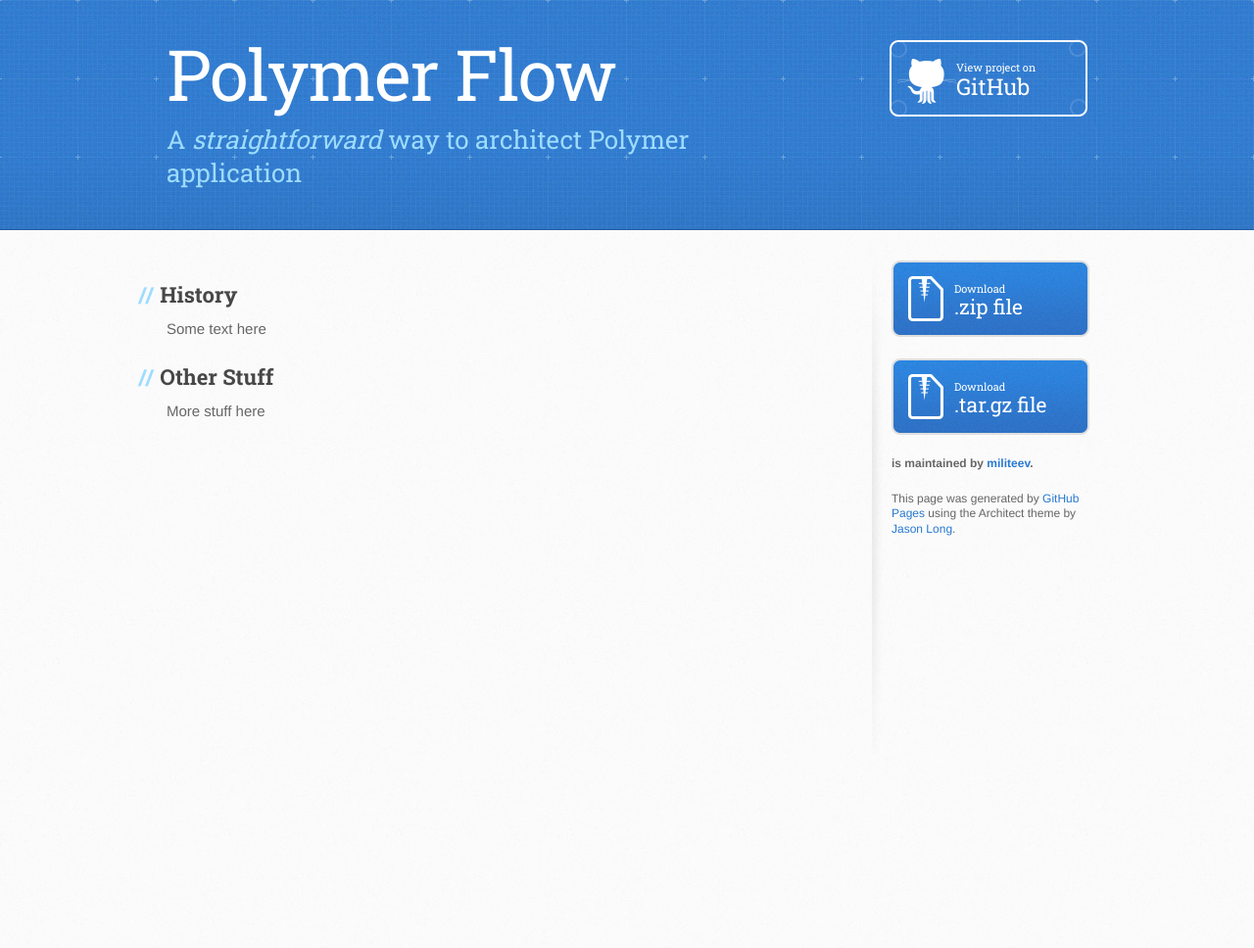
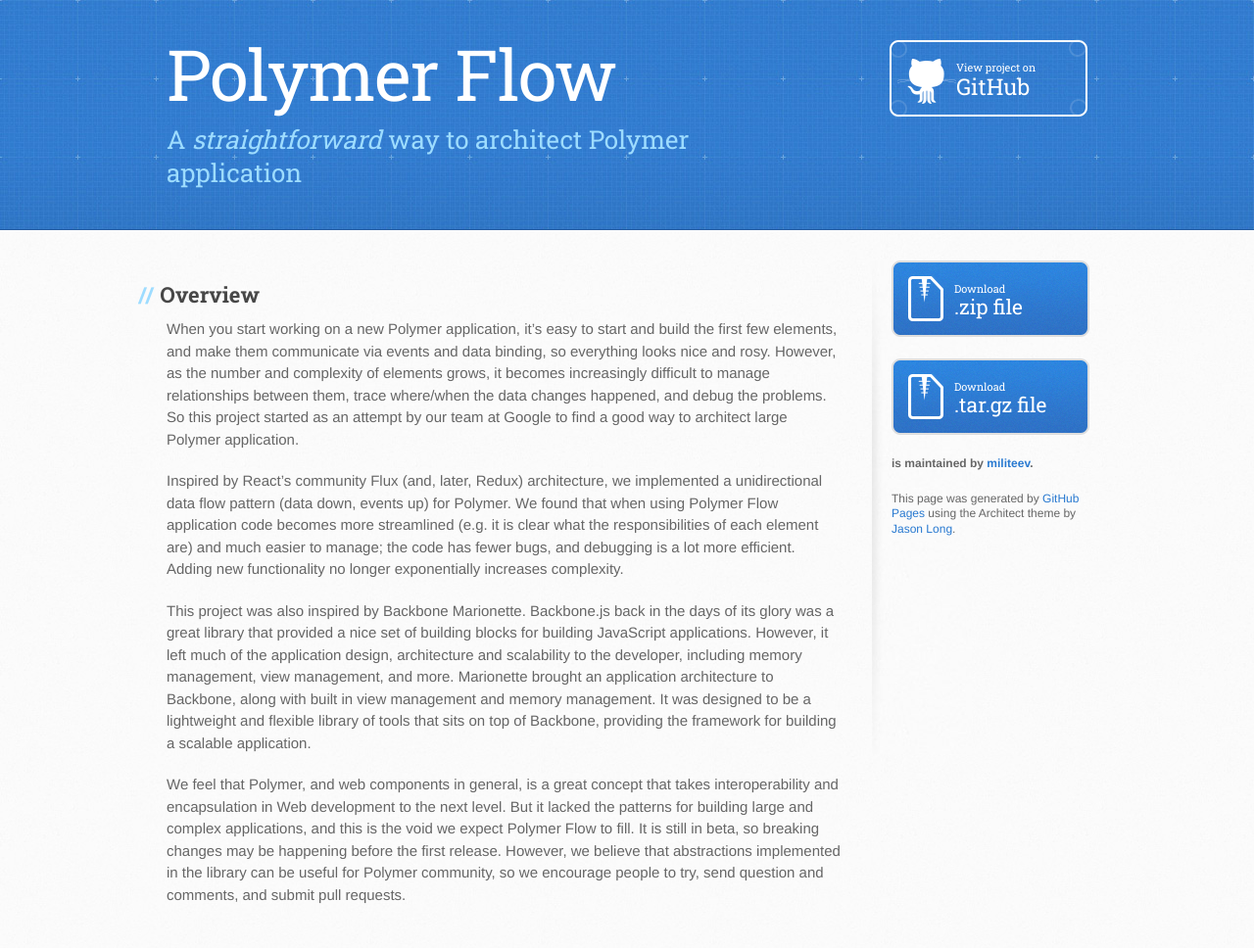
Before and after one commit to amiliteev/polymer-flow, a Jekyll site: the page built from docs/overview.md, in a window 1280 px wide. Shown: the whole page at 98% size. Built offline with Jekyll 4.4.1, drawn with Linux system fonts in a browser that asks for light colours; before the commit the page ends 900 px from its top, so only the background shows below that.

Commit message:
Update overview.md

```diff
--- a/docs/overview.md
+++ b/docs/overview.md
@@ -3,10 +3,12 @@
 title: "Polymer Flow - Overview"
 ---
 
-## History
+## Overview
 
-Some text here
+When you start working on a new Polymer application, it's easy to start and build the first few elements, and make them communicate via events and data binding, so everything looks nice and rosy. However, as the number and complexity of elements grows, it becomes increasingly difficult to manage relationships between them, trace where/when the data changes happened, and debug the problems. So this project started as an attempt by our team at Google to find a good way to architect large Polymer application.
 
-## Other Stuff
+Inspired by React's community Flux (and, later, Redux) architecture, we implemented a unidirectional data flow pattern (data down, events up) for Polymer. We found that when using Polymer Flow application code becomes more streamlined (e.g. it is clear what the responsibilities of each element are) and much easier to manage; the code has fewer bugs, and debugging is a lot more efficient. Adding new functionality no longer exponentially increases complexity.
 
-More stuff here
+This project was also inspired by Backbone Marionette. Backbone.js back in the days of its glory was a great library that provided a nice set of building blocks for building JavaScript applications. However, it left much of the application design, architecture and scalability to the developer, including memory management, view management, and more. Marionette brought an application architecture to Backbone, along with built in view management and memory management. It was designed to be a lightweight and flexible library of tools that sits on top of Backbone, providing the framework for building a scalable application.
+
+We feel that Polymer, and web components in general, is a great concept that takes interoperability and encapsulation in Web development to the next level. But it lacked the patterns for building large and complex applications, and this is the void we expect Polymer Flow to fill. It is still in beta, so breaking changes may be happening before the first release. However, we believe that abstractions implemented in the library can be useful for Polymer community, so we encourage people to try, send question and comments, and submit pull requests.
```
